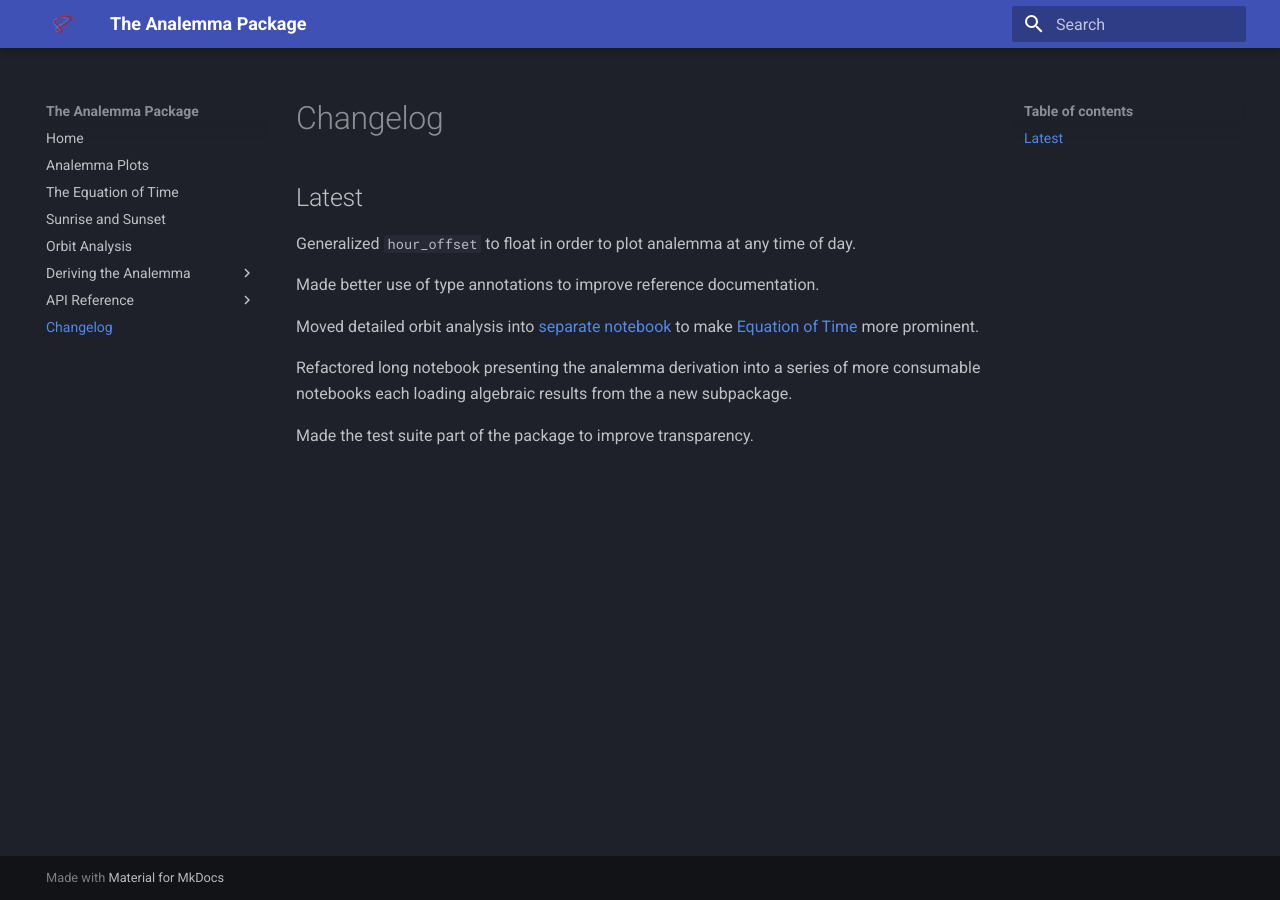
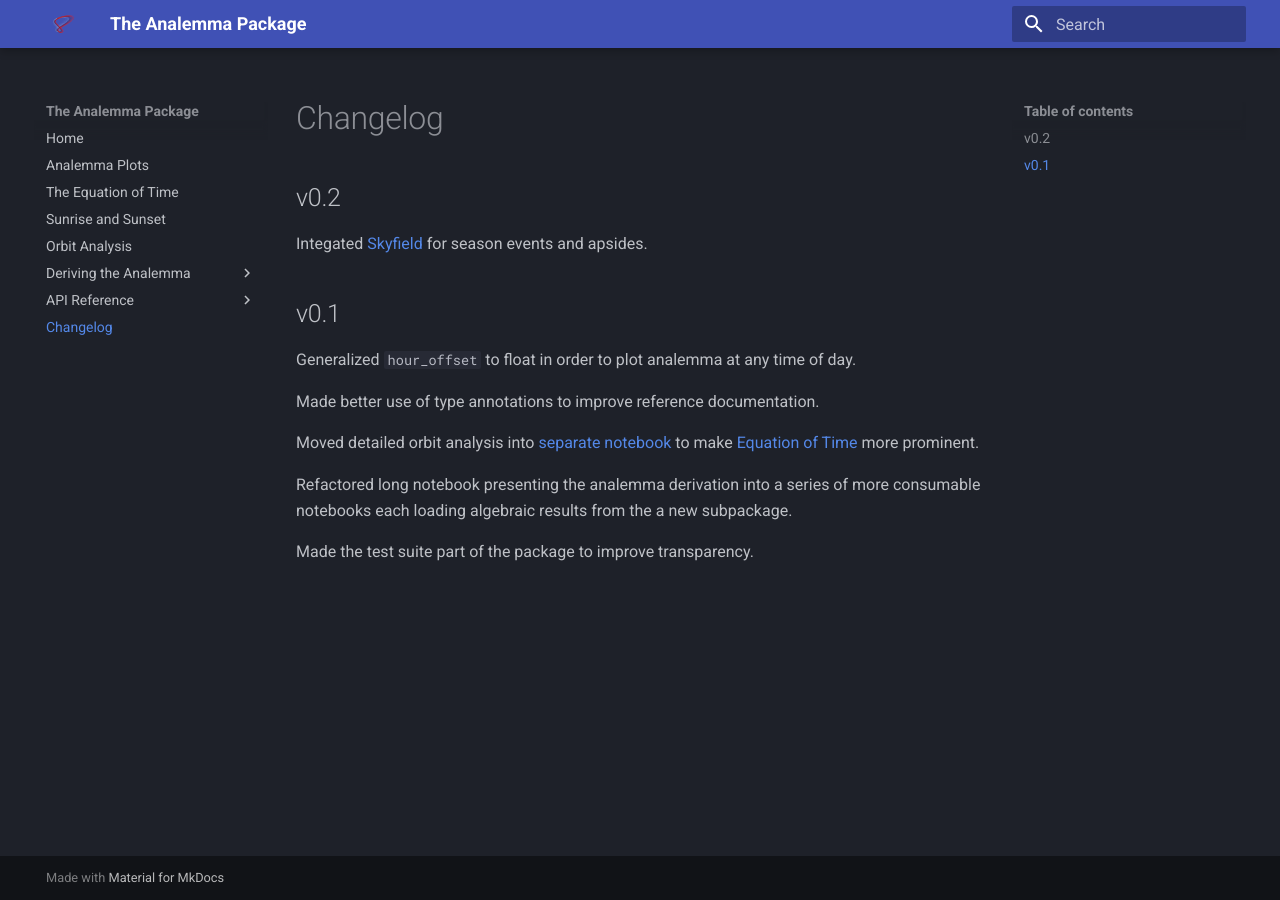
Before and after one commit to russellgoyder/analemma, an MkDocs documentation site: the page built from docs/changelog.md, in a window 1280 px wide. Built offline with MkDocs 1.6.1 and Material for MkDocs 9.7.7, drawn with Linux system fonts in a browser that asks for light colours.

Commit message:
Changelog

```diff
--- a/docs/changelog.md
+++ b/docs/changelog.md
@@ -1,7 +1,11 @@
 
 # Changelog
 
-## Latest
+## v0.2
+
+Integated [Skyfield](https://rhodesmill.org/skyfield/) for season events and apsides.
+
+## v0.1
 
 Generalized `hour_offset` to float in order to plot analemma at any time of day.
 
```
